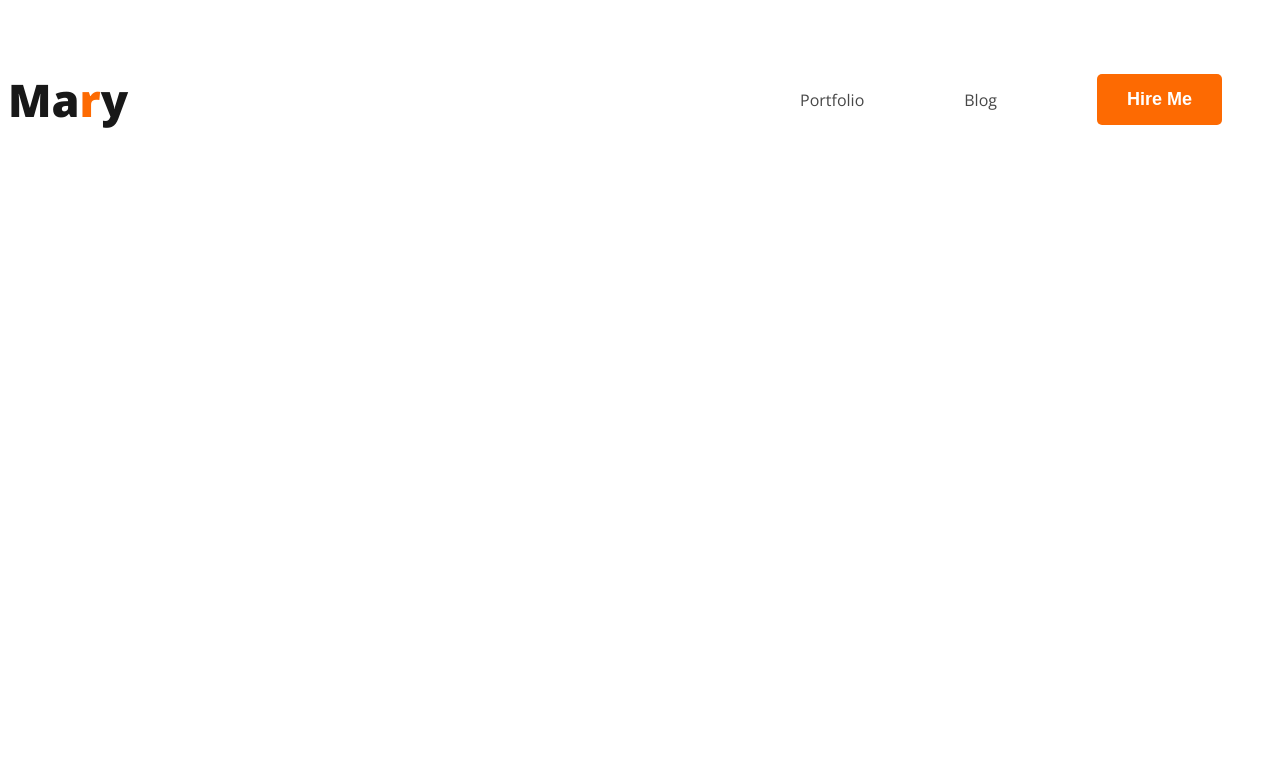
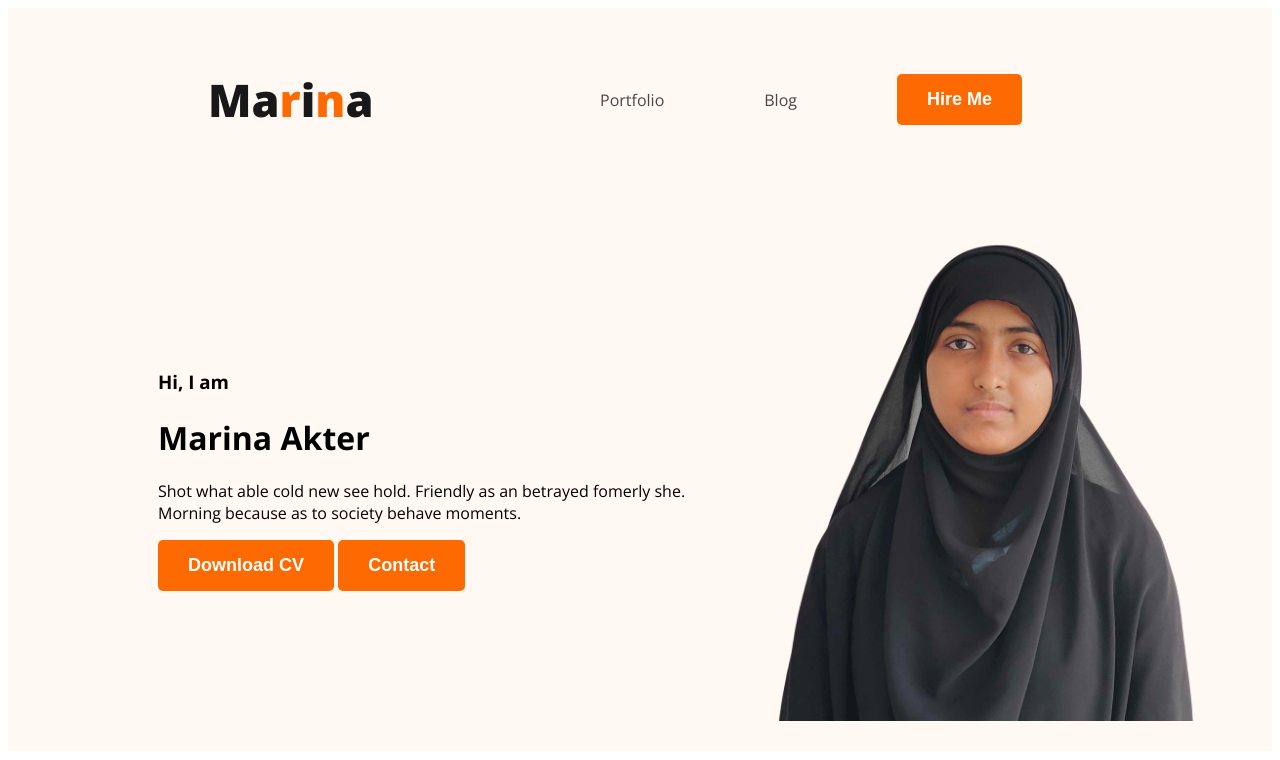
Before and after one commit to marinaakter/developer-portfolio, a plain HTML site: page index.html in a window 1280 px wide. Drawn offline with nearby package versions, Linux system fonts and the light colour scheme.

Commit message:
banner added

```diff
--- a/index.html
+++ b/index.html
@@ -9,14 +9,24 @@
     <link rel="stylesheet" href="styles/portfolio.css">
 </head>
 <body>
-    <header>
+    <header class="header">
         <nav>
-            <h3 class="nav-title">Ma<span class="text-primary">r</span>y</h3>
+            <h3 class="nav-title">Ma<span class="text-primary">r</span>i<span class="text-primary">n</span>a</h3>
             <ul>
                 <li><a href="#">Portfolio</a></li>
                 <li><a href="#">Blog</a></li>
                 <li><button class="btn-primary">Hire Me</button></li>
         </nav>
+        <div class="banner">
+            <div class="banner-content">
+                <h3 class="banner-greeting">Hi, I am</h3>
+                <h1 class="banner-title">Marina Akter</h1>
+                <p>Shot what able cold new see hold. Friendly as an betrayed fomerly she. Morning  because as to society behave moments.</p>
+                <button class="btn-primary">Download CV</button>
+                <button class="btn-primary">Contact</button>
+            </div>
+           <img class="profile-picture" src="images/marina.png" alt="">
+        </div>
     </header>
     <main>
 
--- a/styles/portfolio.css
+++ b/styles/portfolio.css
@@ -21,6 +21,7 @@ nav {
     display: flex;
     justify-content: space-between;
     align-items: center;
+    margin: 0 200px;
 }
 
 .nav-title{
@@ -44,3 +45,19 @@ nav a{
     text-decoration: none;
     color: #474747;
 }
+
+/* header related styles */
+.header{
+    background-color: #FFF8F3;
+}
+
+.banner{
+    padding: 30px 30px 30px 150px;
+    display: flex;
+    align-items: center;
+}
+
+.banner .profile-picture{
+    width: 500px;
+
+}
```
Also changed, not shown: images/marina.png (added), 1 other file.
